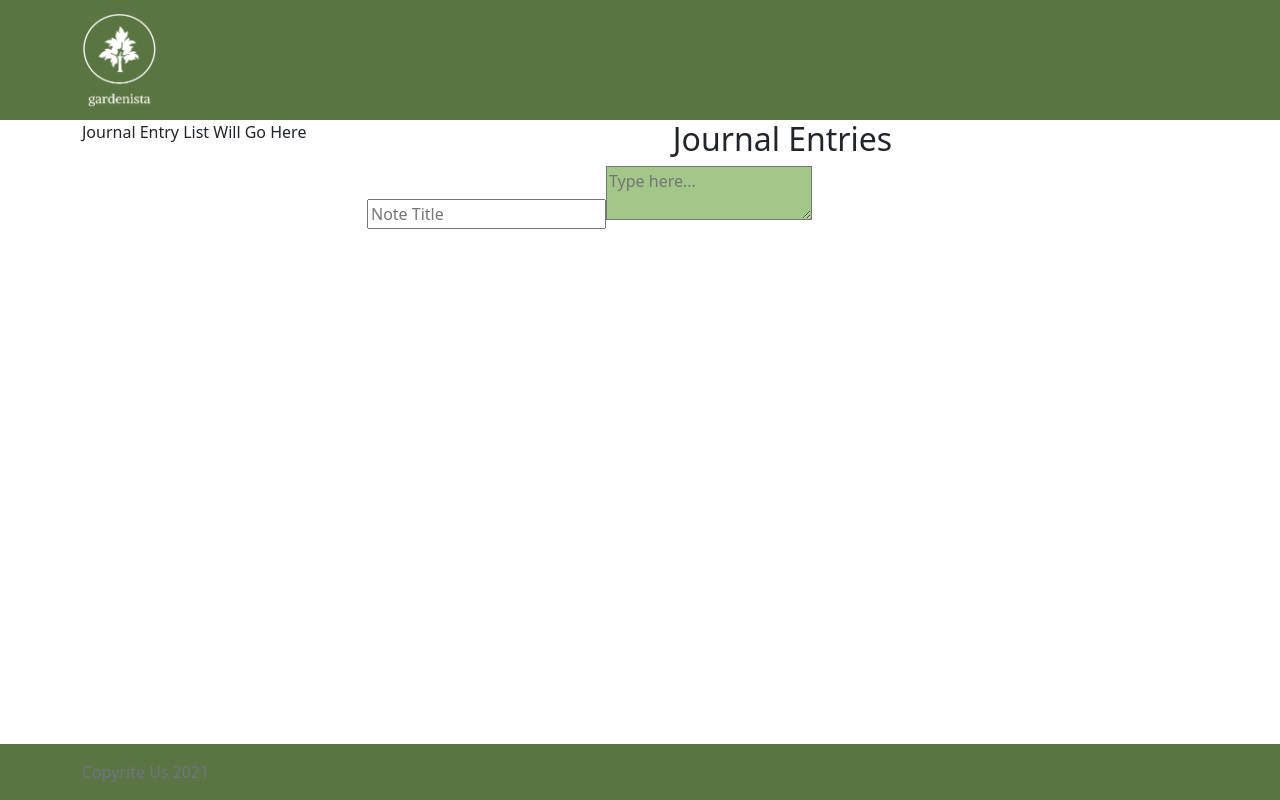
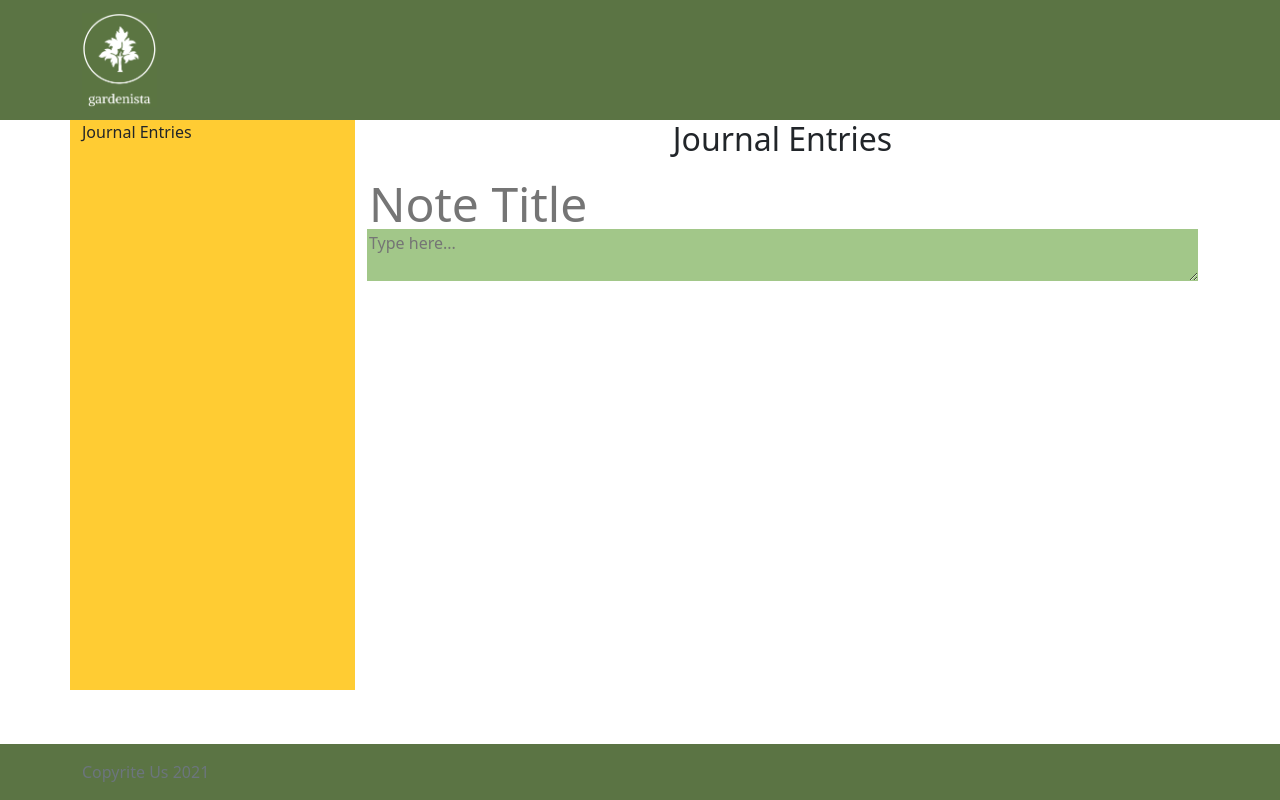
Before and after one commit to acbewley/project-3-gardenista, a React (Create React App) app in the folder client/: page /journal in a window 1280 px wide. Built offline with nearby package versions, Linux system fonts and the light colour scheme.

Commit message:
journal css update

```diff
--- a/client/src/components/Entry/index.js
+++ b/client/src/components/Entry/index.js
@@ -3,14 +3,14 @@ import "../Entry/style.css"
 
 function Entry() {
     return (
-        <div>
+        <div className="list-container">
             <div>
                 <h2>Journal Entries</h2>
             </div>
             <div>
-            <input className="note-title" placeholder="Note Title" maxlength="28" type="text"/>
-            <textarea className="note-textarea" placeholder="Type here...">
-            </textarea>
+                <input className="note-title" placeholder="Note Title" maxLength="28" type="text" />
+                <textarea className="note-textarea" placeholder="Type here...">
+                </textarea>
             </div>
         </div>
     )
--- a/client/src/components/Entry/style.css
+++ b/client/src/components/Entry/style.css
@@ -3,6 +3,28 @@ h2 {
     text-align: center;
 }
 
+.note-textarea, .note-title {
+    color: #000000;
+    width: 100%;
+    outline: none;
+    border: none;
+}
+
+.note-title {
+    height: 50px;
+    margin-top: 13px;
+    font-size: 3rem;
+}
+
 .note-textarea {
     background-color: #a2c789;
+    height: calc( 80% - 35px);
 }
+
+.col-md-3 {
+    height: calc(80vh - 70px);
+    border-bottom: none;
+    border-bottom-right-radius: 0;
+    border-bottom-left-radius: 0;
+    background-color: #fc3;
+}
--- a/client/src/pages/Journal.js
+++ b/client/src/pages/Journal.js
@@ -1,13 +1,14 @@
 import React from "react"
 import { Container, Row, Col } from "../components/Grid/index";
 import Entry from "../components/Entry"
+// import entryList from "../components/entryList"
 
 function Journal () {
     return (
         <Container>
           <Row>
             <Col size="md-3">
-            Journal Entry List Will Go Here
+            Journal Entries
             </Col>
             <Col size="md-9">
             <Entry></Entry>
```
